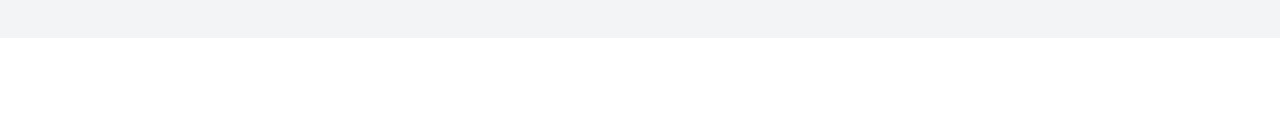
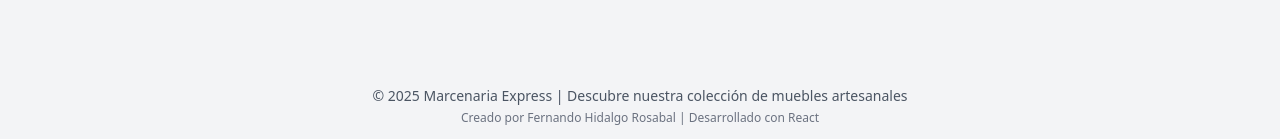
Before and after one commit to fhidalgorosabal/marcenaria-express, a React (Vite) app: page / in a window 1280 px wide. Shown: the part 2918-3057 px from the top of the page. Before the commit the page ends 2956 px from the top, so only its background shows below. Built offline with nearby package versions, Linux system fonts and the light colour scheme; some icons are missing.

Commit message:
fix: Update Footer component

```diff
--- a/src/components/layout/Footer.tsx
+++ b/src/components/layout/Footer.tsx
@@ -1,4 +1,5 @@
 import { useState } from "react";
+import { useLocation } from "react-router-dom";
 import {
   FaEnvelope,
   FaPhone,
@@ -16,6 +17,8 @@ const Footer = () => {
     message: "",
   });
   const { translate } = useTranslation();
+  const location = useLocation();
+  const isHomePage = location.pathname === "/";
 
   const handleSubmit = (e: React.FormEvent) => {
     e.preventDefault();
@@ -34,6 +37,8 @@ const Footer = () => {
   };
 
   return (
+    <footer>
+      {isHomePage && (
         <section className="max-w-7xl mx-auto px-4 py-16">
           <h2 className="text-3xl font-bold text-gray-800 mb-8">
             {translate("contact-title")}
@@ -45,7 +50,8 @@ const Footer = () => {
               </p>
               <div className="space-y-4">
                 <div className="flex items-center text-gray-600">
-              <FaPhone size={20} className="mr-2" /> {translate("phone-number")}
+                  <FaPhone size={20} className="mr-2" />{" "}
+                  {translate("phone-number")}
                 </div>
                 <div className="flex items-center text-gray-600">
                   <FaEnvelope size={20} className="mr-2" /> {translate("email")}
@@ -144,6 +150,22 @@ const Footer = () => {
             </form>
           </div>
         </section>
+      )}
+      <div className="bg-gray-100 py-4 mt-8">
+        <div className="max-w-7xl mx-auto px-4 text-center">
+          <p className="text-gray-600 text-sm">
+            {`© ${new Date().getFullYear()} ${translate("title")} | ${translate(
+              "home-page-subtitle"
+            )}`}
+          </p>
+          <p className="text-gray-500 text-xs mt-1">
+            {`${translate("created-by")} Fernando Hidalgo Rosabal | ${translate(
+              "powered-by"
+            )} React`}
+          </p>
+        </div>
+      </div>
+    </footer>
   );
 };
 
--- a/src/locales/server-locales.json
+++ b/src/locales/server-locales.json
@@ -483,5 +483,15 @@
     "en": "Full name as displayed on card",
     "es": "Nombre completo tal como aparece en la tarjeta",
     "pt": "Nome completo conforme consta no cartão"
+  },
+  "created-by": {
+    "en": "Created by",
+    "es": "Creado por",
+    "pt": "Criado por"
+  },
+  "powered-by": {
+    "en": "Powered by",
+    "es": "Desarrollado con",
+    "pt": "Desenvolvido com"
   }
 }
--- a/src/pages/Cart/index.tsx
+++ b/src/pages/Cart/index.tsx
@@ -3,6 +3,7 @@ import { useCart, useTranslation } from "../../hooks";
 import { FaMinus, FaPlus } from "react-icons/fa";
 import { formatPrice } from "../../utils";
 import Button from "../../components/common/Button";
+import { Footer } from "../../components/layout";
 
 const Cart = () => {
   const { translate } = useTranslation();
@@ -87,6 +88,8 @@ const Cart = () => {
           </div>
         </div>
       )}
+
+      <Footer />
     </div>
   );
 };
--- a/src/pages/Checkout/index.tsx
+++ b/src/pages/Checkout/index.tsx
@@ -3,6 +3,7 @@ import { useTranslation } from "../../hooks";
 import { useCart } from "../../hooks";
 import { formatPrice } from "../../utils";
 import { Button } from "../../components/common";
+import { Footer } from "../../components/layout";
 
 const Checkout = () => {
   const { translate } = useTranslation();
@@ -484,6 +485,8 @@ const Checkout = () => {
           </div>
         </div>
       </div>
+
+      <Footer />
     </div>
   );
 };
--- a/src/pages/ProductDetails/index.tsx
+++ b/src/pages/ProductDetails/index.tsx
@@ -4,6 +4,7 @@ import { formatPrice } from "../../utils";
 import { useCart, useTranslation } from "../../hooks";
 import { Button } from "../../components/common";
 import productsData from "../../data/products.json";
+import { Footer } from "../../components/layout";
 
 interface Product {
   id: number;
@@ -75,7 +76,7 @@ const ProductDetails = () => {
           <div className="aspect-square relative overflow-hidden rounded-lg shadow-lg">
             <img
               src={product.image}
-              alt={product.name}
+              alt={translate(product.name)}
               className="w-full h-full object-cover hover:scale-105 transition-transform duration-300"
             />
           </div>
@@ -83,10 +84,10 @@ const ProductDetails = () => {
 
         <div className="w-full md:w-3/5">
           <h1 className="text-3xl font-bold text-gray-900 mb-4">
-            {product.name}
+            {translate(product.name)}
           </h1>
           <div className="prose max-w-none mb-8">
-            <p className="text-gray-600">{product.description}</p>
+            <p className="text-gray-600">{translate(product.description)}</p>
           </div>
           <p className="text-2xl font-semibold text-gray-800 mb-6">
             {formatPrice(product.price)}
@@ -101,6 +102,8 @@ const ProductDetails = () => {
           </div>
         </div>
       </div>
+
+      <Footer />
     </div>
   );
 };
```
Lines whose indentation alone changed are shown as unchanged.
